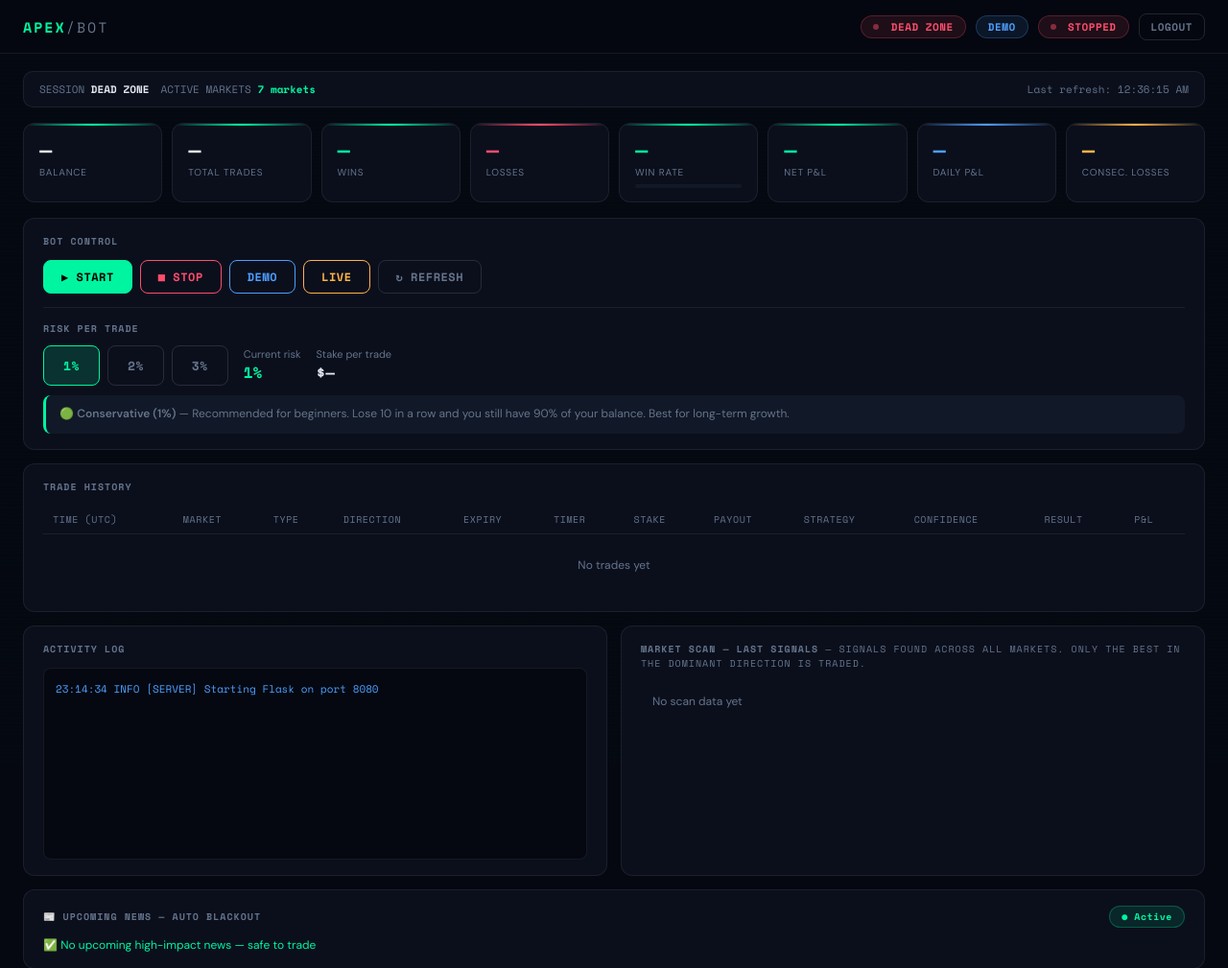
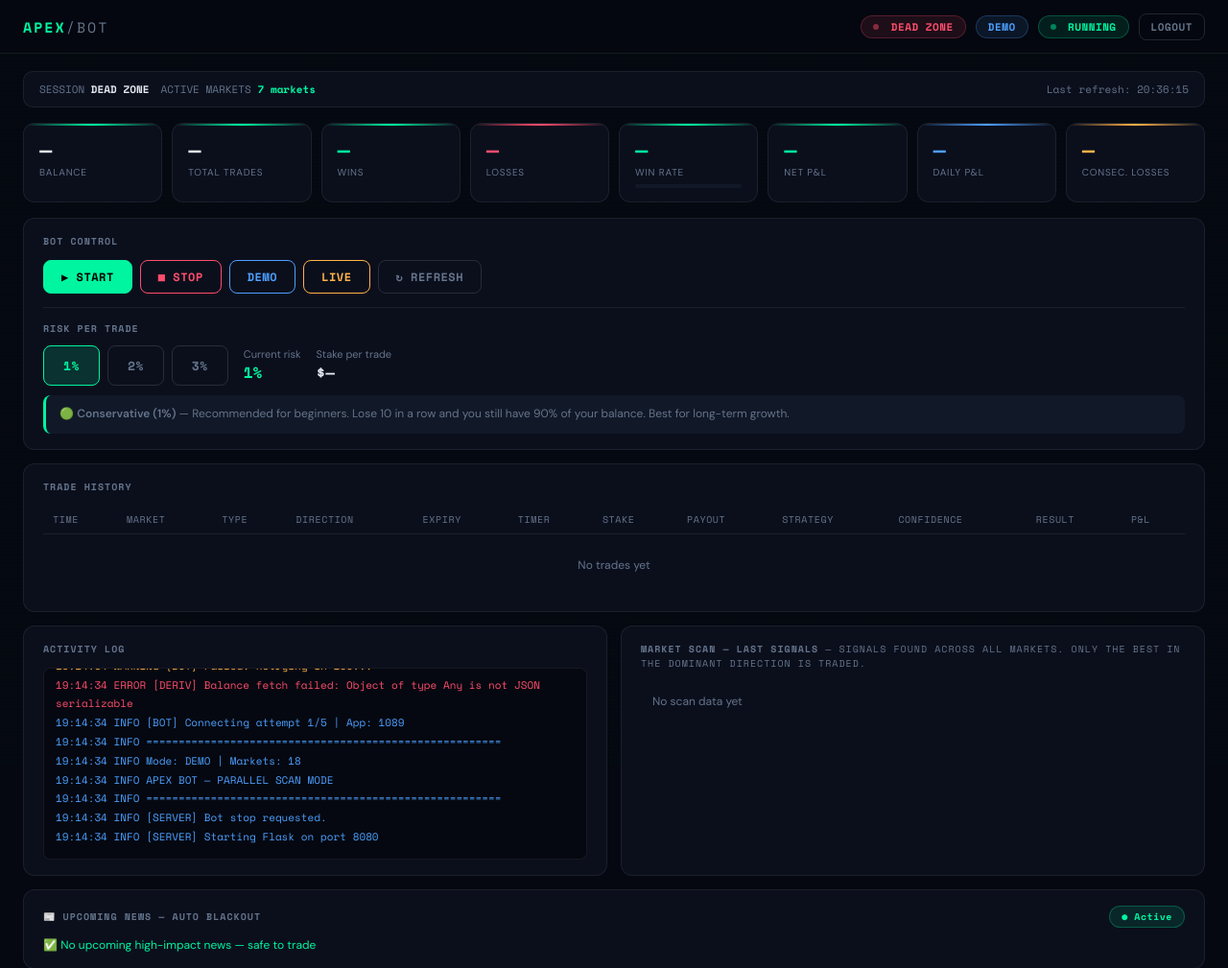
Before and after one commit to Fanatic1989/apexbinarybot, a Flask app: page / in a window 1280 px wide. Shown: the top 1009 px of the page at 96% size. Run offline with Flask 3, Linux system fonts and the light colour scheme; the visitor is signed in with stand-in values (Sample User, id 1); data that the repository does not hold is empty; parts of the project's set-up code (start-up, migrations or seed data) failed here and were passed over.

Commit message:
Update dashboard.html

```diff
--- a/templates/dashboard.html
+++ b/templates/dashboard.html
@@ -167,7 +167,7 @@
     <div class="tbl-wrap">
       <table>
         <thead><tr>
-          <th>Time (UTC)</th><th>Market</th><th>Type</th><th>Direction</th>
+          <th>Time</th><th>Market</th><th>Type</th><th>Direction</th>
           <th>Expiry</th><th>Timer</th><th>Stake</th><th>Payout</th>
           <th>Strategy</th><th>Confidence</th><th>Result</th><th>P&amp;L</th>
         </tr></thead>
@@ -420,6 +420,7 @@ function loadTrades(){
         :pnl<0?badge('-$'+Math.abs(pnl).toFixed(2),'rgba(255,77,109,0.1)','#ff4d6d','rgba(255,77,109,0.25)')
         :'<span style="color:#64748b;font-family:var(--mono);font-size:11px">—</span>';
       const tt=t.time?new Date(t.time.replace(' UTC','Z')):null;
+      const tttStr=tt?toTTTFull(tt):(t.time||'—');
       const em=parseFloat(t.expiry||0);
       const sa=tt?new Date(tt.getTime()+em*60000):null;
       const lm=sa?sa-Date.now():-1;
@@ -429,7 +430,7 @@ function loadTrades(){
       else if(lm<=0) tmr='<span style="color:var(--amber);font-family:var(--mono);font-size:11px;animation:blink 1s infinite">Settling...</span>';
       else tmr=`<span id="tmr-${cid}" data-settle="${sa.getTime()}" data-dur="${em}" style="font-family:var(--mono);font-size:12px;font-weight:700;color:var(--green)">—</span>`;
       newHtml+=`<tr data-cid="${cid}">
-        <td style="font-family:var(--mono);font-size:10px;white-space:nowrap">${t.time||'—'}</td>
+        <td style="font-family:var(--mono);font-size:10px;white-space:nowrap">${tttStr}</td>
         <td><code style="color:var(--blue);font-size:11px">${t.symbol||t.market||'—'}</code></td>
         <td>${typePill}</td><td>${dirPill}</td>
         <td style="font-family:var(--mono)">${t.expiry||'—'}m</td>
@@ -482,6 +483,13 @@ function loadLog(){
     const box=document.getElementById('log-box');
     let h='';
     (d.lines||[]).forEach(l=>{
+      // Convert UTC log timestamp to TTT (UTC-4)
+      l = l.replace(/^(\d{2}:\d{2}:\d{2})/, function(match, utcTime) {
+        const parts = utcTime.split(':');
+        const d = new Date();
+        d.setUTCHours(parseInt(parts[0]), parseInt(parts[1]), parseInt(parts[2]), 0);
+        return toTTT(d);
+      });
       const cls=l.includes('ERROR')?'er':l.includes('WARN')?'wa':l.includes('WIN')||l.includes('✅')?'ok':'in';
       const s=l.replace(/&/g,'&amp;').replace(/</g,'&lt;').replace(/>/g,'&gt;');
       h+=`<div class="${cls}">${s}</div>`;
@@ -628,7 +636,7 @@ setInterval(function(){
     if(tc&&tc.textContent.includes('Settling')){
       const timeCell=row.querySelector('td:first-child');
       if(timeCell){
-        const t=new Date(timeCell.textContent.replace(' UTC','Z'));
+        const t=new Date(timeCell.textContent.replace(/-/g,'/').replace(' ','T')+'Z');
         const expTd=row.querySelector('td:nth-child(5)');
         const expM=parseFloat(expTd?expTd.textContent:1);
         const settleAt=new Date(t.getTime()+expM*60000);
@@ -662,11 +670,30 @@ function toast(msg){
   setTimeout(()=>t.style.display='none',2500);
 }
 
+// ── Trinidad time (UTC-4, no DST) ───────────────────────────
+function toTTT(date) {
+  const ttt = new Date(date.getTime() - 4 * 60 * 60 * 1000);
+  const h   = ttt.getUTCHours().toString().padStart(2,'0');
+  const m   = ttt.getUTCMinutes().toString().padStart(2,'0');
+  const s   = ttt.getUTCSeconds().toString().padStart(2,'0');
+  return h+':'+m+':'+s;
+}
+function toTTTFull(date) {
+  const ttt  = new Date(date.getTime() - 4 * 60 * 60 * 1000);
+  const yyyy = ttt.getUTCFullYear();
+  const mo   = (ttt.getUTCMonth()+1).toString().padStart(2,'0');
+  const dd   = ttt.getUTCDate().toString().padStart(2,'0');
+  const h    = ttt.getUTCHours().toString().padStart(2,'0');
+  const mn   = ttt.getUTCMinutes().toString().padStart(2,'0');
+  const sc   = ttt.getUTCSeconds().toString().padStart(2,'0');
+  return yyyy+'-'+mo+'-'+dd+' '+h+':'+mn+':'+sc;
+}
+
 function loadAll(){
   loadStatus();
   loadTrades();
   loadLog();
-  document.getElementById('refresh-tick').textContent='Last refresh: '+new Date().toLocaleTimeString();
+  document.getElementById('refresh-tick').textContent='Last refresh: '+toTTT(new Date());
 }
 
 loadAll();
```
